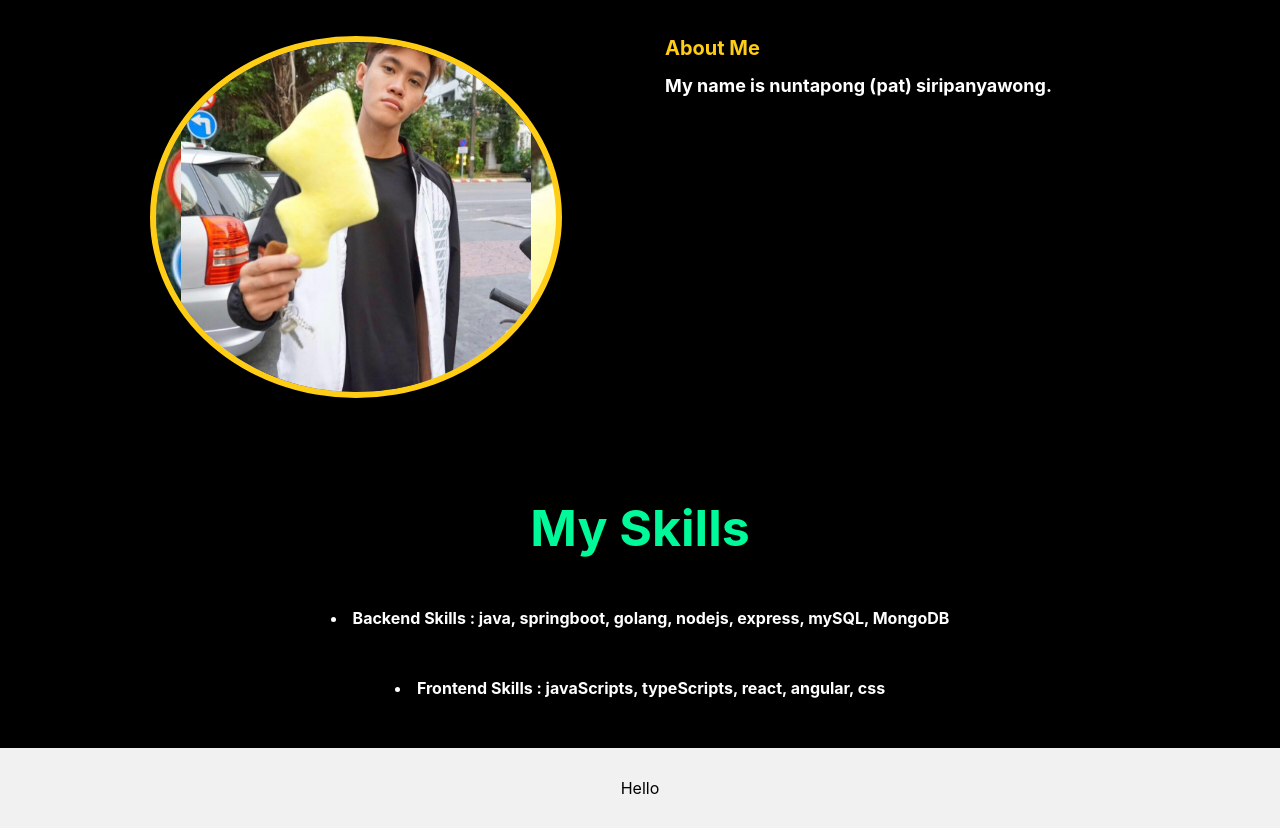
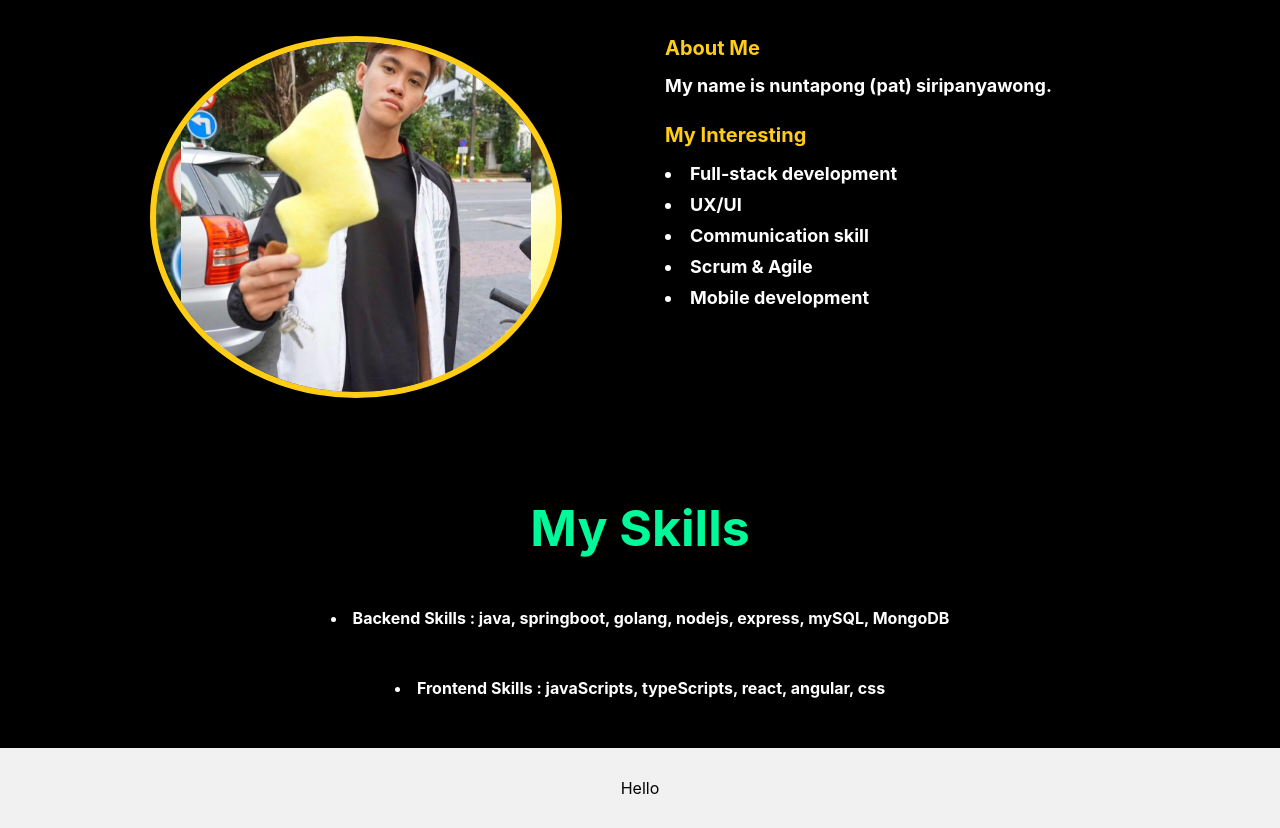
Before and after one commit to NuntapongS/my-portfolio, a React (Create React App) app: page / in a window 1280 px wide. Shown: the part 820-1648 px from the top of the page. Built offline with nearby package versions, Linux system fonts and the light colour scheme.

Commit message:
add my interesting

```diff
--- a/src/components/whoAmI.tsx
+++ b/src/components/whoAmI.tsx
@@ -33,6 +33,12 @@ const WhoAmI = () => {
         <div>
           About Me
           <h2 className="content">{interview.myInterview}</h2>
+          <h2 className="interest">My Interesting</h2>
+          <li className="content">Full-stack development</li>
+          <li className="content">UX/UI</li>
+          <li className="content">Communication skill</li>
+          <li className="content">Scrum & Agile</li>
+          <li className="content">Mobile development</li>
         </div>
         <div>
           {" "}
```
